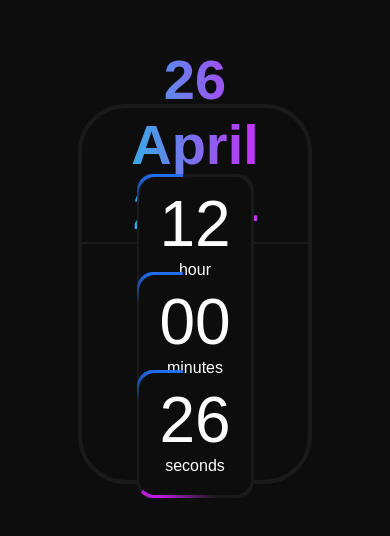
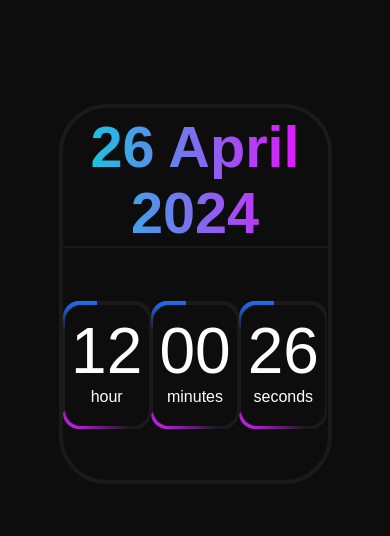
Before and after one commit to MrRameez/Digital-clock, a plain HTML site: page index.html in a window 390 px wide. Shown: the part 128-664 px from the top of the page. Drawn offline with Linux system fonts and the light colour scheme.

Commit message:
Update style.css

```diff
--- a/style.css
+++ b/style.css
@@ -109,18 +109,19 @@ h1{
 }
 @media (max-width: 590px){
     .container{
-        grid-template-rows: 20% 80%;
+        width: 70%;
     }
     h1{
-        margin-top: 0;
+        margin-top: 1rem;
+        font-size: 3.6rem;
     }
     .box{
-        display: grid;
+        display: flex;
         grid-template-rows: 33% 33% 33%;
     }
     .clock{
-        width: 30vw;
-        margin: 0;
+        width: 80%;
+        margin: 0 auto;
         font-size: 4rem;
         margin-top: .8rem;
     }
```
